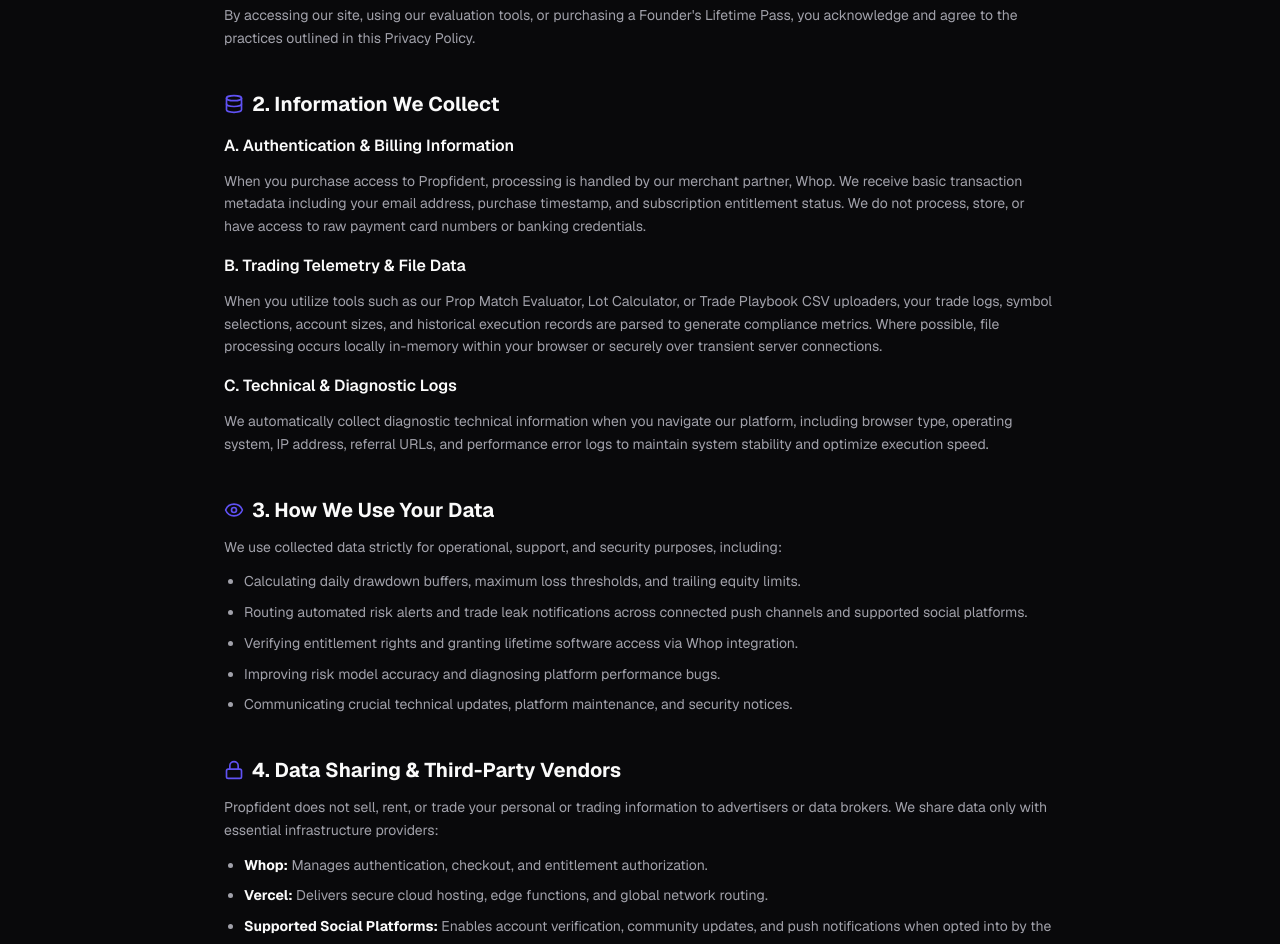
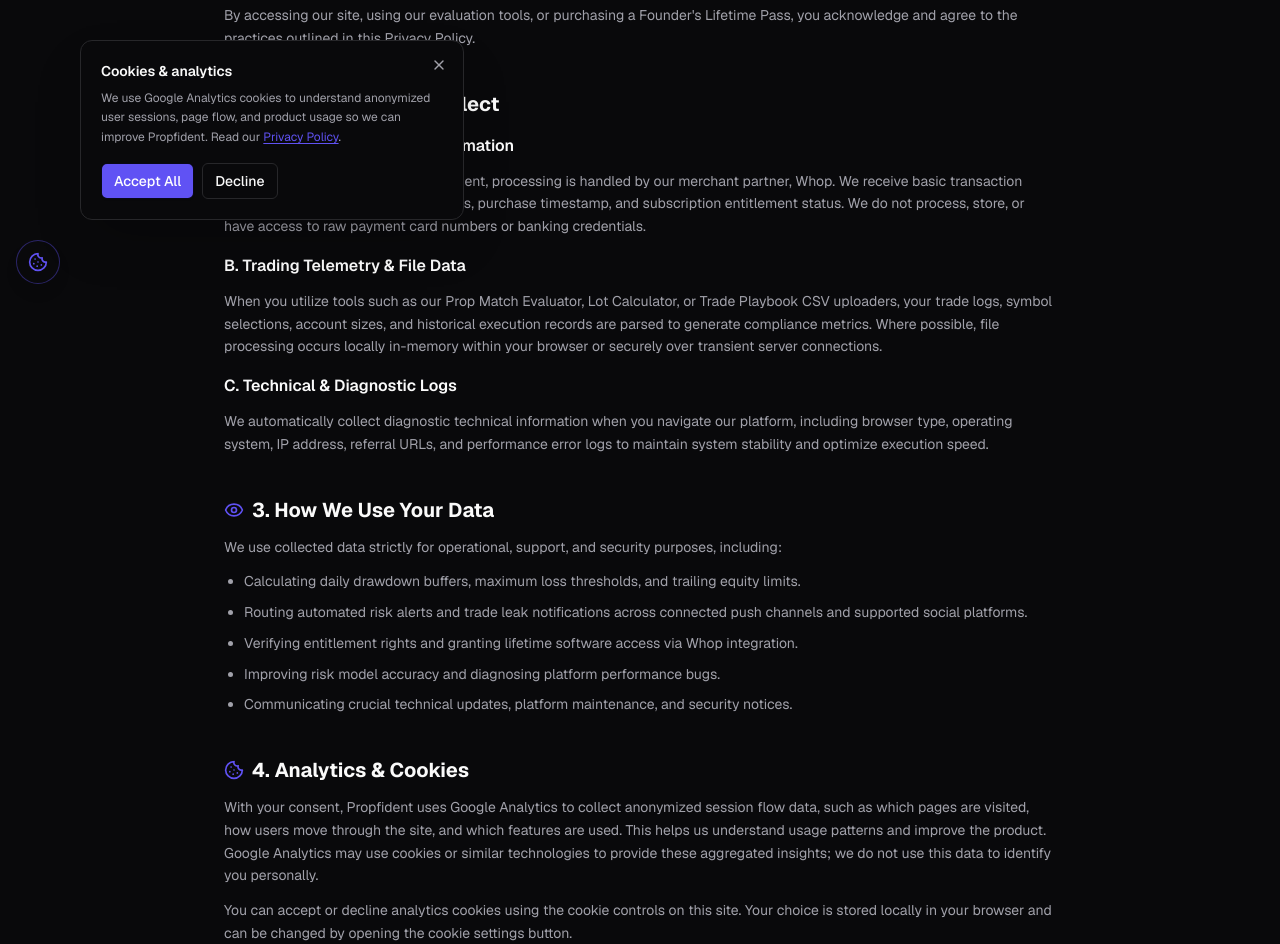
Before and after one commit to apexdigistudios/propfident-v2, a Next.js app: page /privacy in a window 1280 px wide. Shown: the part 500-1444 px from the top of the page. Built offline with nearby package versions, Linux system fonts and the light colour scheme.

Commit message:
added pwa

```diff
--- a/app/layout.tsx
+++ b/app/layout.tsx
@@ -4,6 +4,8 @@
 import "./globals.css";
 import { ThemeProvider } from "@/components/theme-provider";
 import { Navbar } from "@/components/navbar";
+import { CookieConsent } from "@/components/cookie-consent";
+import { PwaInstallBanner } from "@/components/pwa-install-banner";
 
 const geistSans = Geist({
   variable: "--font-geist-sans",
@@ -90,8 +92,13 @@
           {`
             window.dataLayer = window.dataLayer || [];
             function gtag(){dataLayer.push(arguments);}
+            gtag('consent', 'default', {
+              analytics_storage: 'denied',
+              ad_storage: 'denied',
+              ad_user_data: 'denied',
+              ad_personalization: 'denied'
+            });
             gtag('js', new Date());
-            gtag('config', 'G-HX04Z0TKWB');
           `}
         </Script>
         <ThemeProvider
@@ -131,6 +138,8 @@
             }}
           />
           {children}
+          <CookieConsent />
+          <PwaInstallBanner />
         </ThemeProvider>
       </body>
     </html>
--- a/app/page.tsx
+++ b/app/page.tsx
@@ -27,7 +27,14 @@
             alt="Propfident hero background"
             fill
             priority
-            className="h-full w-full object-cover object-center opacity-100 transition-opacity duration-300 dark:opacity-95"
+            className="hidden sm:block h-full w-full object-cover object-center opacity-100 transition-opacity duration-300 dark:opacity-95"
+          />
+          <Image
+            src="/hero-bg2.png"
+            alt=""
+            fill
+            priority
+            className="block sm:hidden h-full w-full object-cover object-center opacity-100 transition-opacity duration-300 dark:opacity-95"
           />
           <div className="absolute inset-0 bg-gradient-to-b from-background/5 via-transparent to-background/75 dark:from-background/35 dark:via-background/35 dark:to-background/95" />
         </div>
--- a/app/privacy/page.tsx
+++ b/app/privacy/page.tsx
@@ -1,5 +1,5 @@
 import Link from "next/link";
-import { Shield, ArrowLeft, Lock, Database, Eye, RefreshCw, Mail } from "lucide-react";
+import { Shield, ArrowLeft, Lock, Database, Eye, RefreshCw, Mail, Cookie } from "lucide-react";
 import { Badge } from "@/components/ui/badge";
 
 export const metadata = {
@@ -80,7 +80,19 @@
 
         <section className="space-y-3">
           <h2 className="text-xl font-bold text-foreground flex items-center gap-2">
-            <Lock className="h-5 w-5 text-primary" /> 4. Data Sharing & Third-Party Vendors
+            <Cookie className="h-5 w-5 text-primary" /> 4. Analytics & Cookies
+          </h2>
+          <p>
+            With your consent, Propfident uses Google Analytics to collect anonymized session flow data, such as which pages are visited, how users move through the site, and which features are used. This helps us understand usage patterns and improve the product. Google Analytics may use cookies or similar technologies to provide these aggregated insights; we do not use this data to identify you personally.
+          </p>
+          <p>
+            You can accept or decline analytics cookies using the cookie controls on this site. Your choice is stored locally in your browser and can be changed by opening the cookie settings button.
+          </p>
+        </section>
+
+        <section className="space-y-3">
+          <h2 className="text-xl font-bold text-foreground flex items-center gap-2">
+            <Lock className="h-5 w-5 text-primary" /> 5. Data Sharing & Third-Party Vendors
           </h2>
           <p>
             Propfident does not sell, rent, or trade your personal or trading information to advertisers or data brokers. We share data only with essential infrastructure providers:
@@ -94,7 +106,7 @@
 
         <section className="space-y-3">
           <h2 className="text-xl font-bold text-foreground flex items-center gap-2">
-            <RefreshCw className="h-5 w-5 text-primary" /> 5. Data Retention & Your Rights
+            <RefreshCw className="h-5 w-5 text-primary" /> 6. Data Retention & Your Rights
           </h2>
           <p>
             You retain complete ownership over your trading strategy and historical trade data. You have the right to request deletion of any personal identifiers or stored telemetry associated with your account at any time. To request data erasure or export, contact our executive team at <span className="font-mono text-foreground font-semibold">propfidentceos@gmail.com</span>.
@@ -103,7 +115,7 @@
 
         <section className="space-y-3">
           <h2 className="text-xl font-bold text-foreground flex items-center gap-2">
-            <Mail className="h-5 w-5 text-primary" /> 6. Updates & Contact Information
+            <Mail className="h-5 w-5 text-primary" /> 7. Updates & Contact Information
           </h2>
           <p>
             We may update this Privacy Policy periodically to reflect changes in legal standards, software capabilities, or third-party integrations. Continued use of Propfident constitutes acceptance of any modified terms.
--- /dev/null
+++ b/components/cookie-consent.tsx
@@ -0,0 +1,94 @@
+"use client";
+
+import Link from "next/link";
+import { Cookie, X } from "lucide-react";
+import { useEffect, useState } from "react";
+import { Button } from "@/components/ui/button";
+
+const CONSENT_KEY = "propfident-cookie-consent";
+const ANALYTICS_ID = "G-HX04Z0TKWB";
+
+declare global {
+  interface Window {
+    dataLayer: unknown[];
+    gtag?: (...args: unknown[]) => void;
+  }
+}
+
+function updateAnalyticsConsent(granted: boolean) {
+  if (typeof window === "undefined" || !window.gtag) return;
+
+  window.gtag("consent", "update", {
+    analytics_storage: granted ? "granted" : "denied",
+  });
+
+  if (granted) {
+    window.gtag("config", ANALYTICS_ID);
+  }
+}
+
+export function CookieConsent() {
+  const [isOpen, setIsOpen] = useState(false);
+
+  useEffect(() => {
+    const choice = window.localStorage.getItem(CONSENT_KEY);
+    if (choice === "accepted" || choice === "declined") {
+      updateAnalyticsConsent(choice === "accepted");
+    } else {
+      setIsOpen(true);
+    }
+  }, []);
+
+  function saveChoice(choice: "accepted" | "declined") {
+    window.localStorage.setItem(CONSENT_KEY, choice);
+    updateAnalyticsConsent(choice === "accepted");
+    setIsOpen(false);
+  }
+
+  return (
+    <>
+      <button
+        type="button"
+        aria-label="Cookie settings"
+        aria-expanded={isOpen}
+        onClick={() => setIsOpen((open) => !open)}
+        className="fixed bottom-4 left-4 z-50 inline-flex h-11 w-11 items-center justify-center rounded-full border border-primary/40 bg-background text-primary shadow-lg transition-colors hover:bg-primary/10 focus-visible:outline-none focus-visible:ring-2 focus-visible:ring-primary"
+      >
+        <Cookie className="h-5 w-5" />
+      </button>
+
+      {isOpen && (
+        <aside
+          aria-label="Cookie consent"
+          aria-live="polite"
+          className="fixed bottom-20 left-4 z-50 w-[calc(100vw-2rem)] max-w-sm origin-bottom-left rounded-xl border border-border bg-background p-5 text-left shadow-2xl sm:left-20"
+        >
+          <button
+            type="button"
+            aria-label="Close cookie settings"
+            onClick={() => setIsOpen(false)}
+            className="absolute right-3 top-3 rounded-md p-1 text-muted-foreground hover:bg-muted hover:text-foreground"
+          >
+            <X className="h-4 w-4" />
+          </button>
+          <h2 className="pr-6 text-sm font-semibold text-foreground">Cookies & analytics</h2>
+          <p className="mt-2 text-xs leading-relaxed text-muted-foreground">
+            We use Google Analytics cookies to understand anonymized user sessions, page flow, and product usage so we can improve Propfident. Read our{" "}
+            <Link href="/privacy" className="text-primary underline underline-offset-2">
+              Privacy Policy
+            </Link>
+            .
+          </p>
+          <div className="mt-4 flex gap-2">
+            <Button type="button" size="sm" onClick={() => saveChoice("accepted")}>
+              Accept All
+            </Button>
+            <Button type="button" size="sm" variant="outline" onClick={() => saveChoice("declined")}>
+              Decline
+            </Button>
+          </div>
+        </aside>
+      )}
+    </>
+  );
+}
--- /dev/null
+++ b/components/pwa-install-banner.tsx
@@ -0,0 +1,89 @@
+"use client";
+
+import { Download, Share, X } from "lucide-react";
+import { useEffect, useState } from "react";
+import { Button } from "@/components/ui/button";
+
+const DISMISSED_KEY = "propfident-pwa-install-dismissed";
+
+type InstallPromptEvent = Event & {
+  prompt: () => Promise<void>;
+  userChoice: Promise<{ outcome: "accepted" | "dismissed" }>;
+};
+
+function isIos() {
+  return /iphone|ipad|ipod/i.test(window.navigator.userAgent);
+}
+
+function isStandalone() {
+  return window.matchMedia("(display-mode: standalone)").matches ||
+    ("standalone" in window.navigator && Boolean((window.navigator as Navigator & { standalone?: boolean }).standalone));
+}
+
+export function PwaInstallBanner() {
+  const [installPrompt, setInstallPrompt] = useState<InstallPromptEvent | null>(null);
+  const [showBanner, setShowBanner] = useState(false);
+  const [ios, setIos] = useState(false);
+
+  useEffect(() => {
+    if (isStandalone() || window.localStorage.getItem(DISMISSED_KEY) === "true") return;
+
+    const iosDevice = isIos();
+    setIos(iosDevice);
+    if (iosDevice) setShowBanner(true);
+
+    const handleBeforeInstallPrompt = (event: Event) => {
+      event.preventDefault();
+      setInstallPrompt(event as InstallPromptEvent);
+      setShowBanner(true);
+    };
+
+    window.addEventListener("beforeinstallprompt", handleBeforeInstallPrompt);
+    return () => window.removeEventListener("beforeinstallprompt", handleBeforeInstallPrompt);
+  }, []);
+
+  function dismiss() {
+    window.localStorage.setItem(DISMISSED_KEY, "true");
+    setShowBanner(false);
+  }
+
+  async function installApp() {
+    if (!installPrompt) return;
+    await installPrompt.prompt();
+    const choice = await installPrompt.userChoice;
+    if (choice.outcome === "accepted") dismiss();
+    setInstallPrompt(null);
+  }
+
+  if (!showBanner || (!ios && !installPrompt)) return null;
+
+  return (
+    <aside
+      aria-label="Install Propfident"
+      className="fixed bottom-4 right-4 z-50 w-[calc(100vw-2rem)] max-w-sm rounded-xl border border-primary/30 bg-background p-4 shadow-2xl"
+    >
+      <button
+        type="button"
+        aria-label="Dismiss install banner"
+        onClick={dismiss}
+        className="absolute right-3 top-3 rounded-md p-1 text-muted-foreground hover:bg-muted hover:text-foreground"
+      >
+        <X className="h-4 w-4" />
+      </button>
+      <div className="flex gap-3 pr-5">
+        {ios ? <Share className="mt-0.5 h-5 w-5 shrink-0 text-primary" /> : <Download className="mt-0.5 h-5 w-5 shrink-0 text-primary" />}
+        <div>
+          <h2 className="text-sm font-semibold text-foreground">Install Propfident</h2>
+          <p className="mt-1 text-xs leading-relaxed text-muted-foreground">
+            {ios ? "Tap the Share button and select 'Add to Home Screen'." : "Install Propfident for quick access to your trading tools."}
+          </p>
+        </div>
+      </div>
+      {!ios && (
+        <Button type="button" size="sm" className="mt-3" onClick={installApp}>
+          Install App
+        </Button>
+      )}
+    </aside>
+  );
+}
```
Also changed, not shown: 1 other file (tests, documents, lock files or other folders).
